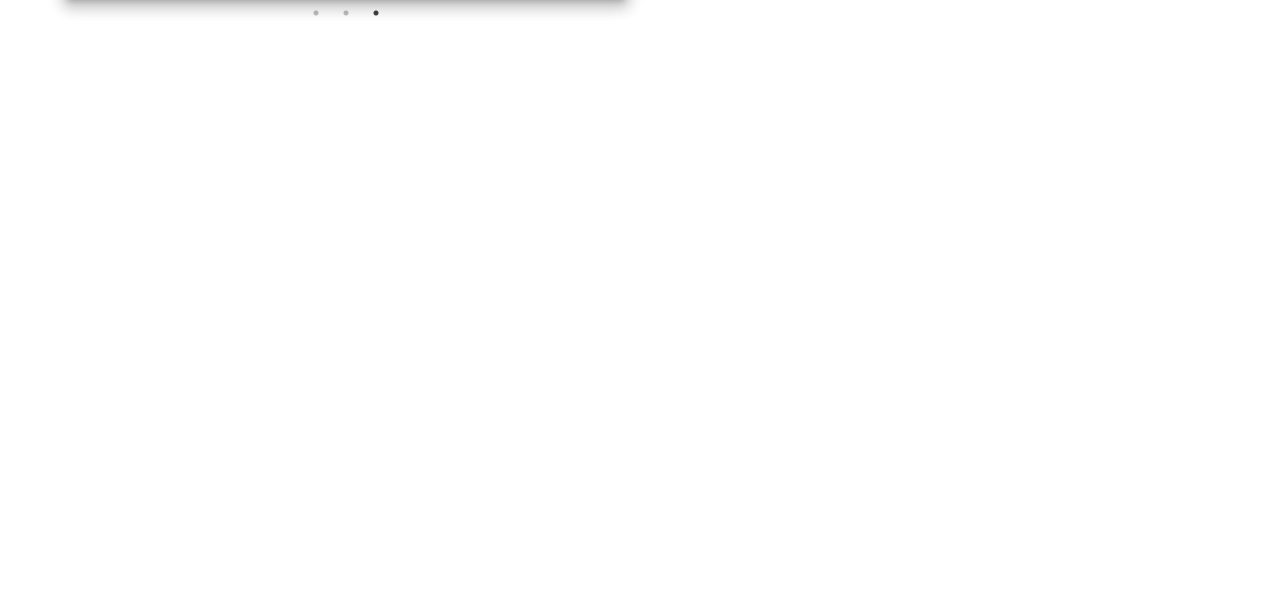
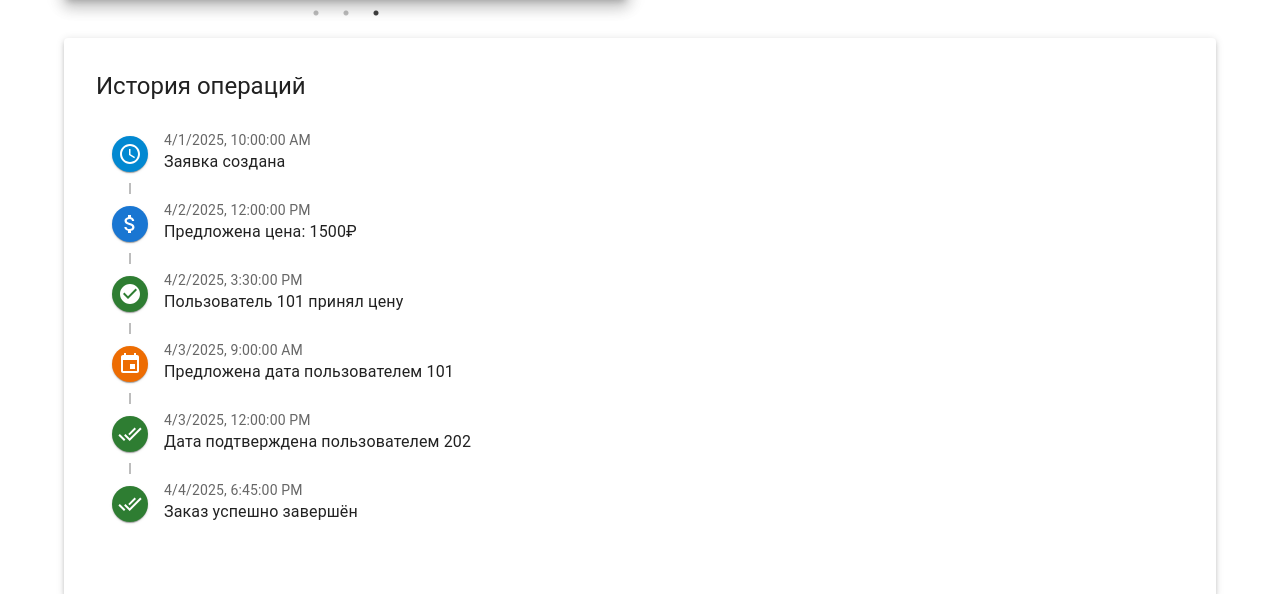
Before and after one commit to moevm/nosql1h25-electronics, a React (Vite) app in the folder frontend/: page /product/1 in a window 1280 px wide. Shown: the part 567-1161 px from the top of the page. Before the commit the page ends 800 px from the top, so only its background shows below. Built offline with nearby package versions, Linux system fonts and the light colour scheme.

Commit message:
feat: add timeline

```diff
--- a/frontend/package.json
+++ b/frontend/package.json
@@ -13,9 +13,12 @@
     "@emotion/react": "^11.14.0",
     "@emotion/styled": "^11.14.0",
     "@mui/icons-material": "^7.0.2",
+    "@mui/lab": "^7.0.0-beta.11",
     "@mui/material": "^7.0.2",
+    "framer-motion": "^12.7.4",
     "react": "^19.0.0",
     "react-dom": "^19.0.0",
+    "react-intersection-observer": "^9.16.0",
     "react-router-dom": "^7.5.0",
     "react-slick": "^0.30.3",
     "slick-carousel": "^1.8.1"
--- a/frontend/src/components/pages/ProductCardPage.tsx
+++ b/frontend/src/components/pages/ProductCardPage.tsx
@@ -1,8 +1,9 @@
-import { Button, Container, Grid, Paper, Typography } from "@mui/material";
+import { Box, Button, Container, Grid, Paper, Typography } from "@mui/material";
 import { Link } from 'react-router-dom';
 import { useState, useEffect } from "react";
 import Loader from "../ui/Loader";
 import ImageGallery from "../ui/ImageGallery";
+import ProductTimeline, { TimelineItemType } from "../ui/ProductTimeline";
 
 const mockData = {
     title: 'Ноутбук Lenovo ThinkPad',
@@ -15,6 +16,38 @@ const mockData = {
         'https://expertvybor.ru/images/wp-content/uploads/2019/03/2019-03-20_11-03-09.png',
         'https://data-protect.in.ua/wp-content/uploads/2023/06/notebook-entry-level-buyers-guide-2018-big.jpg',
     ],
+    timeline: [
+        {
+            type: 'Created',
+            date: '2025-04-01T10:00:00Z',
+        },
+        {
+            type: 'PriceOffer',
+            date: '2025-04-02T12:00:00Z',
+            price: 1500,
+        },
+        {
+            type: 'PriceAccept',
+            date: '2025-04-02T15:30:00Z',
+            user_id: 101,
+        },
+        {
+            type: 'DateOffer',
+            date: '2025-04-03T09:00:00Z',
+            user_id: 101,
+        },
+        {
+            type: 'DateAccept',
+            date: '2025-04-03T12:00:00Z',
+            user_id: 202,
+        },
+        {
+            type: 'Closed',
+            date: '2025-04-04T18:45:00Z',
+            user_id: 101,
+            success: true,
+        },
+    ] as TimelineItemType[]
 };
 
 const ProductCardPage = () => {
@@ -33,6 +66,7 @@ const ProductCardPage = () => {
 
     return (
         <Container sx={{ mt: 4 }}>
+            <Box>
                 <Button component={Link} to="/" variant="outlined" sx={{ mb: 2 }}>
                     В главное меню
                 </Button>
@@ -60,6 +94,14 @@ const ProductCardPage = () => {
                         </Button>
                     </Grid>
                 </Grid>
+            </Box>
+
+            <Paper elevation={3} sx={{ mt: 5, p: 4 }}>
+                <Typography variant="h5" gutterBottom>
+                    История операций
+                </Typography>
+                <ProductTimeline timeline={product.timeline} />
+            </Paper>
         </Container>
     );
   };
--- /dev/null
+++ b/frontend/src/components/ui/ProductTimeline.tsx
@@ -0,0 +1,93 @@
+import { AccessTime, AttachMoney, CheckCircle, DoneAll, Cancel, Event } from "@mui/icons-material";
+import { Timeline, TimelineItem, TimelineOppositeContent, TimelineSeparator, TimelineDot, TimelineConnector, TimelineContent, timelineOppositeContentClasses, timelineItemClasses } from "@mui/lab";
+import { Typography, Paper } from "@mui/material";
+import { useInView } from "react-intersection-observer";
+import { motion } from 'framer-motion';
+
+type TimelineStatus = 'Created' | 'PriceOffer' | 'PriceAccept' | 'DateOffer' | 'DateAccept' | 'Closed';
+
+export interface TimelineItemType {
+  type: TimelineStatus;
+  date: string;
+  price?: number;
+  user_id?: number;
+  success?: boolean;
+}
+
+const iconMap = {
+    Created: <AccessTime />,
+    PriceOffer: <AttachMoney />,
+    PriceAccept: <CheckCircle />,
+    DateOffer: <Event />,
+    DateAccept: <DoneAll />,
+    Closed: <DoneAll />,
+  };
+
+  const colorMap: Record<string, "primary" | "success" | "warning" | "error" | "info" | "secondary"> = {
+    Created: 'info',
+    PriceOffer: 'primary',
+    PriceAccept: 'success',
+    DateOffer: 'warning',
+    DateAccept: 'success',
+    Closed: 'success',
+  };
+
+  const getDescription = (item: any) => {
+    switch (item.type) {
+      case 'Created':
+        return 'Заявка создана';
+      case 'PriceOffer':
+        return `Предложена цена: ${item.price}₽`;
+      case 'PriceAccept':
+        return `Пользователь ${item.user_id} принял цену`;
+      case 'DateOffer':
+        return `Предложена дата пользователем ${item.user_id}`;
+      case 'DateAccept':
+        return `Дата подтверждена пользователем ${item.user_id}`;
+      case 'Closed':
+        return item.success ? 'Заказ успешно завершён' : 'Заказ закрыт без успеха';
+      default:
+        return '';
+    }
+  };
+
+  const ProductTimeline = ({ timeline }: { timeline: TimelineItemType[] }) => {
+    const { ref, inView } = useInView({ threshold: 0.2 });
+
+    return (
+      <motion.div
+        ref={ref}
+        initial={{ opacity: 0, y: 100 }}
+        animate={inView ? { opacity: 1, y: 0 } : {opacity: 0, y: 100}}
+        transition={{ duration: 0.3 }}
+      >
+        <Timeline sx={{
+            [`& .${timelineItemClasses.root}:before`]: {
+              flex: 0,
+              padding: 0,
+            },
+          }}
+          position="right"
+        >
+          {timeline.map((item, index) => (
+            <TimelineItem key={index}>
+              <TimelineSeparator>
+                <TimelineDot color={colorMap[item.type]}>
+                  {iconMap[item.type]}
+                </TimelineDot>
+                {index !== timeline.length - 1 && <TimelineConnector />}
+              </TimelineSeparator>
+              <TimelineContent>
+                <Typography variant="body2" color="textSecondary">
+                  {new Date(item.date).toLocaleString()}
+                </Typography>
+                <Typography>{getDescription(item)}</Typography>
+              </TimelineContent>
+            </TimelineItem>
+          ))}
+        </Timeline>
+      </motion.div>
+    );
+  };
+
+  export default ProductTimeline;
```
Also changed, not shown: 1 other file (tests, documents, lock files or other folders). Lines whose indentation alone changed are shown as unchanged.
